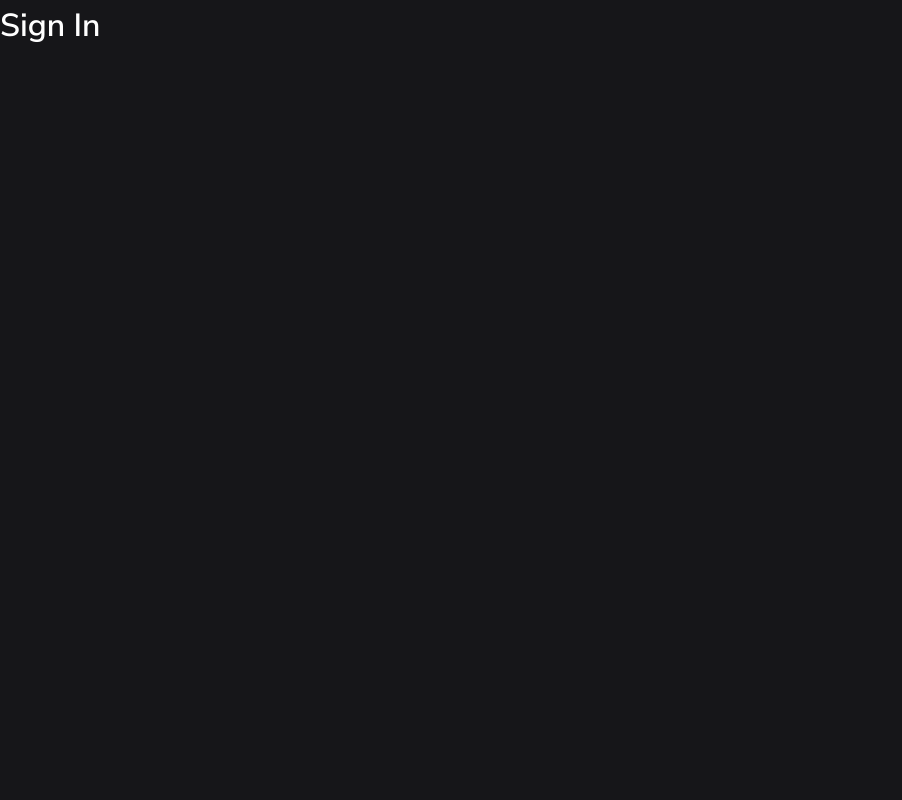
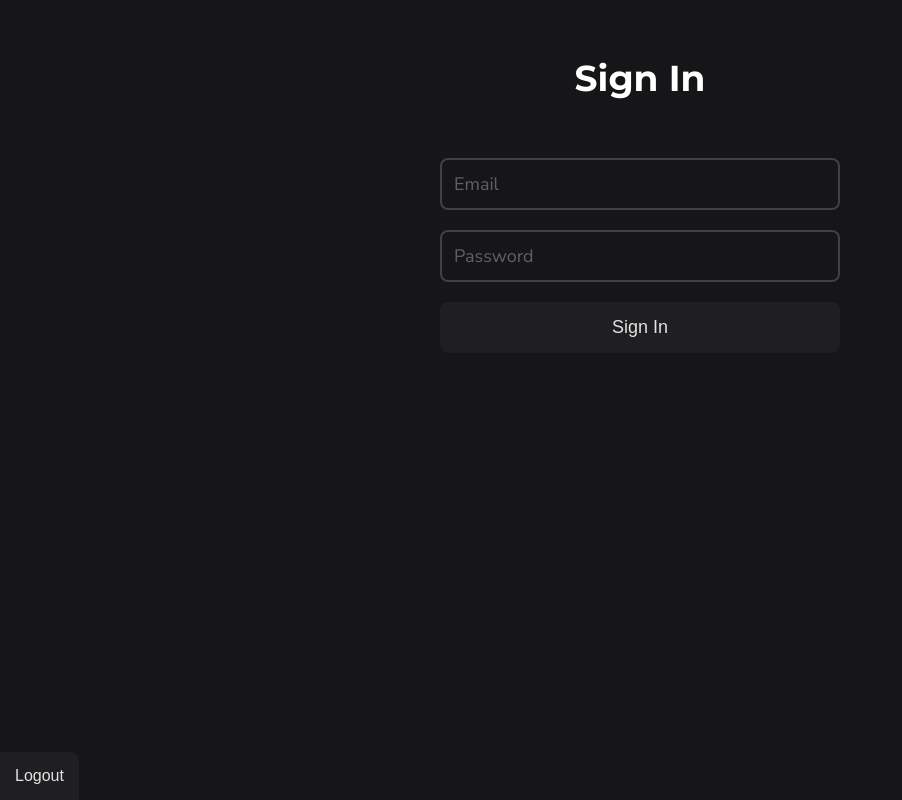
Before and after one commit to HanielU/eme-fire, a Svelte app: page / in a window 1280 px wide. Both pictures are taken after a click on the element "Individual". Shown: the whole page, without its empty margins (0-902 px from the left). Built offline with nearby package versions, Linux system fonts and the light colour scheme.

Commit message:
second commit

```diff
--- a/public/global.css
+++ b/public/global.css
@@ -2,6 +2,8 @@
 	margin: 0;
 	padding: 0;
 	box-sizing: border-box;
+	outline: none;
+	border: none;
 }
 
 html,
@@ -36,9 +38,26 @@ body {
 	--bg: #161619;
 	--bg-accent: #1f1f22;
 
+	--gray: #414145;
+	--fc-white: #e2e2e2;
+
 	--fs-small: 16px;
 	--fs-mid: 18px;
 	--fs-semimid: 22px;
 	--fs-big: 26px;
 	--fs-large: 36px;
 }
+
+.page-wrapper {
+	position: fixed;
+	top: 0;
+	left: 0;
+	right: 0;
+	height: 100%;
+	width: 100%;
+}
+
+button {
+	user-select: none;
+	-webkit-tap-highlight-color: transparent;
+}
--- a/src/App.svelte
+++ b/src/App.svelte
@@ -1,7 +1,9 @@
 <script lang="ts">
 	import { user } from "./utils/utils";
+	import Logout from "./components/Logout.svelte";
 	import Home from "./components/Home.svelte";
 	import SignIn from "./components/SignIn.svelte";
+	import MainApp from "./components/MainApp.svelte";
 
 	$: console.log($user);
 </script>
@@ -11,7 +13,11 @@
 		<Home />
 	{:else if $user.userType && !$user.loggedIn}
 		<SignIn />
+	{:else}
+		<MainApp />
 	{/if}
+
+	<Logout />
 </main>
 
 <style>
@@ -19,5 +25,6 @@
 		height: 100%;
 		overflow-y: auto;
 		overflow-x: hidden;
+		position: relative;
 	}
 </style>
--- a/src/components/Home.svelte
+++ b/src/components/Home.svelte
@@ -7,7 +7,11 @@
 	}
 </script>
 
-<article out:fly={{ x: -300, duration: 500 }}>
+<article
+	class="page-wrapper"
+	in:fly={{ x: 300, duration: 500 }}
+	out:fly={{ x: -300, duration: 500 }}
+>
 	<div class="logo-wrapper">
 		<h1>Max Security</h1>
 	</div>
@@ -25,8 +29,6 @@
 
 <style lang="scss">
 	article {
-		height: 100%;
-		width: 100%;
 		max-width: 450px;
 		padding-top: 50px;
 		margin: auto;
@@ -56,6 +58,7 @@
 		width: 80%;
 		height: 300px;
 		text-align: center;
+		margin-bottom: 30px;
 
 		h3 {
 			font-size: var(--fs-big);
--- /dev/null
+++ b/src/components/Logout.svelte
@@ -0,0 +1,33 @@
+<script lang="ts">
+	import { user } from "../utils/utils";
+
+	const logout = () =>
+		user.set({
+			userType: null,
+			loggedIn: false,
+			userLogin: {
+				email: null,
+				password: null,
+			},
+		});
+</script>
+
+<button on:click={logout}>Logout</button>
+
+<style lang="scss">
+	button {
+		padding: 15px;
+		font-size: var(--small);
+		background: var(--bg-accent);
+		color: var(--fc-white);
+		position: fixed;
+		left: 0;
+		bottom: 0;
+		cursor: pointer;
+		border-top-right-radius: 8px;
+
+		&:hover {
+			filter: brightness(150%);
+		}
+	}
+</style>
--- a/src/components/SignIn.svelte
+++ b/src/components/SignIn.svelte
@@ -1,7 +1,97 @@
-<script>
+<script lang="ts">
 	import { fly } from "svelte/transition";
+	import { user } from "../utils/utils";
+
+	let email: string, pword: string;
+
+	function handleFormSubmit(): void {
+		if (!email || !pword) return;
+		$user.userLogin = { email, password: pword };
+		$user.loggedIn = true;
+	}
 </script>
 
-<div in:fly={{ x: 300, duration: 500 }}>
+<div
+	class="page-wrapper"
+	in:fly={{ x: 300, duration: 500 }}
+	out:fly={{ x: -300, duration: 500 }}
+>
 	<h1>Sign In</h1>
+
+	<form on:submit|preventDefault={handleFormSubmit}>
+		<input type="email" bind:value={email} placeholder="Email" required />
+		<input type="password" bind:value={pword} placeholder="Password" required />
+		<button> Sign In </button>
+	</form>
 </div>
+
+<style lang="scss">
+	div {
+		padding-top: 50px;
+
+		h1 {
+			font-size: var(--fs-large);
+			font-weight: var(--fw-bold);
+			font-family: var(--font-heading);
+			text-align: center;
+			margin-bottom: 50px;
+		}
+
+		form {
+			width: 80%;
+			max-width: 400px;
+			height: 300px;
+			margin: auto;
+			> * {
+				display: block;
+			}
+
+			input {
+				background: inherit;
+				width: 100%;
+				padding: 12px;
+				font-size: var(--fs-mid);
+				font-family: var(--font-normal);
+				margin: 20px 0;
+				border-radius: 8px;
+				border: 2px solid var(--gray);
+				color: var(--fc-white);
+				transition: all 250ms ease;
+
+				&:hover {
+					border-color: var(--red-sharp);
+				}
+
+				&:focus {
+					outline: 1px solid var(--red-sharp);
+					outline-offset: 4px;
+				}
+
+				&::placeholder {
+					opacity: 0.8;
+				}
+
+				&:not(:placeholder-shown) {
+					background: inherit;
+				}
+			}
+
+			button {
+				cursor: pointer;
+				background: var(--bg-accent);
+				color: var(--fc-white);
+				padding: 15px 20px;
+				width: 100%;
+
+				font-size: var(--fs-mid);
+				border-radius: 8px;
+				transition: all 250ms ease;
+				margin-left: auto;
+
+				&:hover {
+					filter: brightness(150%);
+				}
+			}
+		}
+	}
+</style>
--- /dev/null
+++ b/src/components/main-app/MainApp.svelte
@@ -0,0 +1,5 @@
+<script>
+	import { fly } from "svelte/transition";
+</script>
+
+<div class="page-wrapper" in:fly={{ x: 300, duration: 500 }}>Hello People</div>
--- a/src/utils/utils.ts
+++ b/src/utils/utils.ts
@@ -13,11 +13,50 @@ export interface User {
 	userLogin: UserLogin;
 }
 
-export const user: Writable<User> = writable({
-	userType: undefined,
+export const user: Writable<User> = localStorageStore("user", {
+	userType: null,
 	loggedIn: false,
 	userLogin: {
 		email: null,
 		password: null,
 	},
 });
+
+const client = typeof window !== "undefined";
+
+// Custom store to make life easier
+export function localStorageStore(key, initial) {
+	const { set: setStore, ...readableStore } = writable(initial, () => {
+		if (!client) return;
+
+		getAndSetFromLocalStorage();
+
+		const updateFromStorageEvents = (event) => {
+			if (event.key === key) getAndSetFromLocalStorage();
+		};
+		window.addEventListener("storage", updateFromStorageEvents);
+		return () => window.removeEventListener("storage", updateFromStorageEvents);
+	});
+
+	// Set both the localStorage and this Svelte store
+	const set = (value) => {
+		setStore(value);
+		localStorage.setItem(key, JSON.stringify(value));
+	};
+
+	// Synchronize the Svelte store and local storage
+	const getAndSetFromLocalStorage = () => {
+		const localValue = localStorage.getItem(key);
+
+		if (localValue === null) set(initial);
+		else {
+			try {
+				setStore(JSON.parse(localValue));
+			} catch {
+				set(initial);
+			}
+		}
+	};
+
+	return { ...readableStore, set };
+}
```
Also changed, not shown: src/components/main-app/Map.svelte (added).
